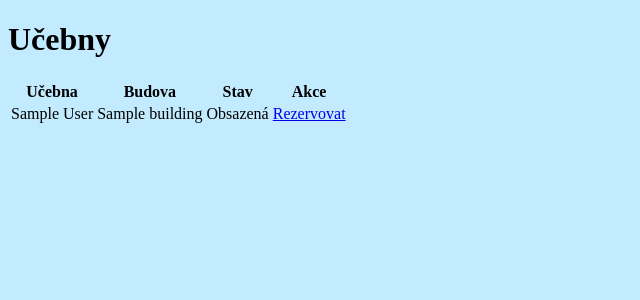
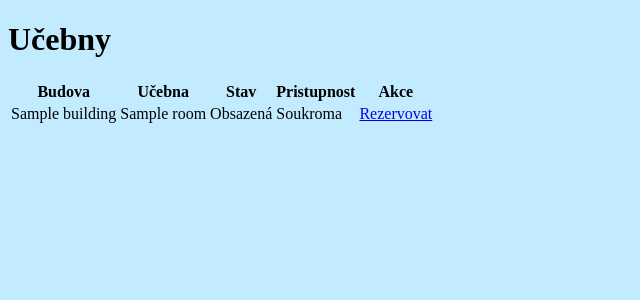
Before and after one commit to JanSuran03/bitwa, a Symfony app: template templates/rooms.html.twig in a window 1280 px wide. Shown: the part 58-358 px from the top of the page, without its empty margins (0-640 px from the left). Run offline with Twig, Linux system fonts and the light colour scheme; the template is opened without the code that fills it: most values are stand-ins (such as "Sample title", 1, 10 or a date in 2020); some libraries are stand-ins or nearby versions.

Commit message:
Add creating room, improve room components to users.

```diff
--- a/src/Controller/RoomsController.php
+++ b/src/Controller/RoomsController.php
@@ -40,7 +40,8 @@ class RoomsController extends AbstractController {
         $isPublic = $request->request->get('_is_public') === 1;
 
         if ($this->roomService->findByNameAndBuilding($roomName, $buildingName) === null) {
-            // ignore db for now
+            $this->roomService->createRoom($roomName, $buildingName, $isPublic);
+
             $this->addFlash('success', 'Room created successfully');
             return $this->redirectToRoute('app_rooms');
         } else {
--- a/src/Service/RoomService.php
+++ b/src/Service/RoomService.php
@@ -22,6 +22,10 @@ class RoomService {
         $this->security = $security;
     }
 
+    public function createRoom(string $name, string $building, bool $isPublic): Room {
+        return $this->roomRepository->createRoom($name, $building, $isPublic);
+    }
+
     public function getAll(): array {
         if ($this->security->getUser() != null) {
             return $this->roomRepository->findAll();
@@ -44,7 +48,7 @@ class RoomService {
         );
     }
 
-    public function findByNameAndBuilding(string $name, string $building) : ?Room {
+    public function findByNameAndBuilding(string $name, string $building): ?Room {
         error_log($name);
         return $this->roomRepository->findByNameAndBuilding($name, $building);
     }
--- a/templates/rooms.html.twig
+++ b/templates/rooms.html.twig
@@ -16,9 +16,10 @@
         <table>
             <thead>
             <tr>
+                <th>Budova</th>
                 <th>Učebna</th>
-                <th>Budova</th>
                 <th>Stav</th>
+                <th>Pristupnost</th>
                 <th>Akce</th>
             </tr>
             </thead>
@@ -27,8 +28,8 @@
             </tbody>
             {% for room in rooms %}
                 <tr>
-                    <td>{{ room.getFullName() }}</td>
                     <td>{{ room.getBuilding() }}</td>
+                    <td>{{ room.getName() }}</td>
                     <td>
                         {% if currentAvailabilityMap[room.getId()] %}
                             Volná
@@ -36,6 +37,7 @@
                             Obsazená
                         {% endif %}
                     </td>
+                    <td>{% if room.isPublic %} Verejna {% else %} Soukroma {% endif %}</td>
                     <td>
                         <a href="{{ path('app_book', {'room': room.getId()}) }}">
                             Rezervovat
@@ -49,11 +51,11 @@
 
     {% if is_granted('ROLE_ADMIN') %}
         <form action="{{ path('app_create_room') }}" method="post">
+            <label for="building_name">Nazev budovy:</label>
+            <input type="text" id="building_name" name="_building_name">
+
             <label for="room_name">Nazev mistnosti:</label>
             <input type="text" id="room_name" name="_room_name">
-
-            <label for="building_name">Nazev budovy:</label>
-            <input type="text" id="building_name" name="_building_name">
 
             <label for="is_public">Verejna?</label>
             <input type="checkbox" id="is_public" value="0">
```
Also changed, not shown: src/Repository/RoomRepository.php (+13 -0 lines), db/data.db.
